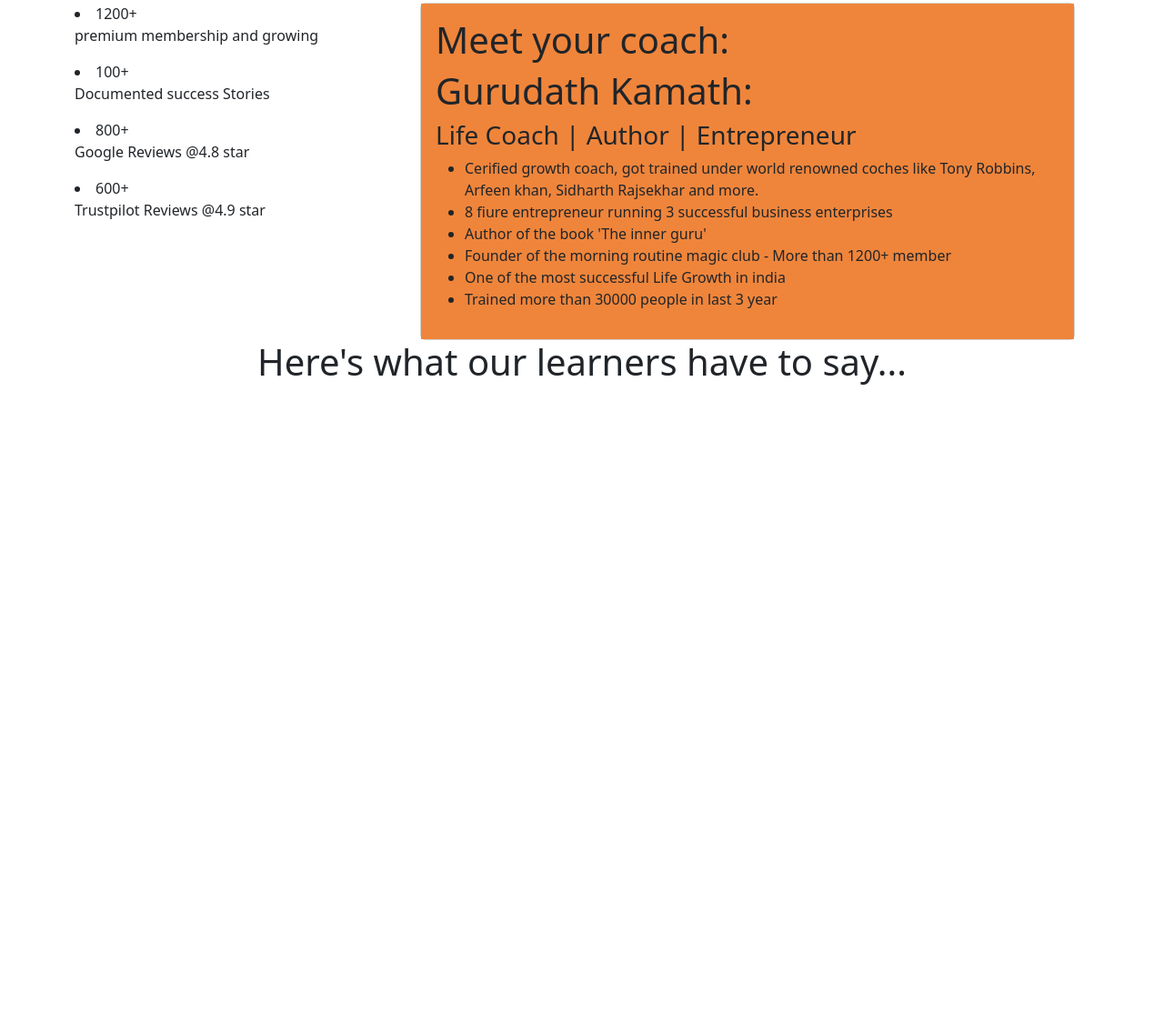
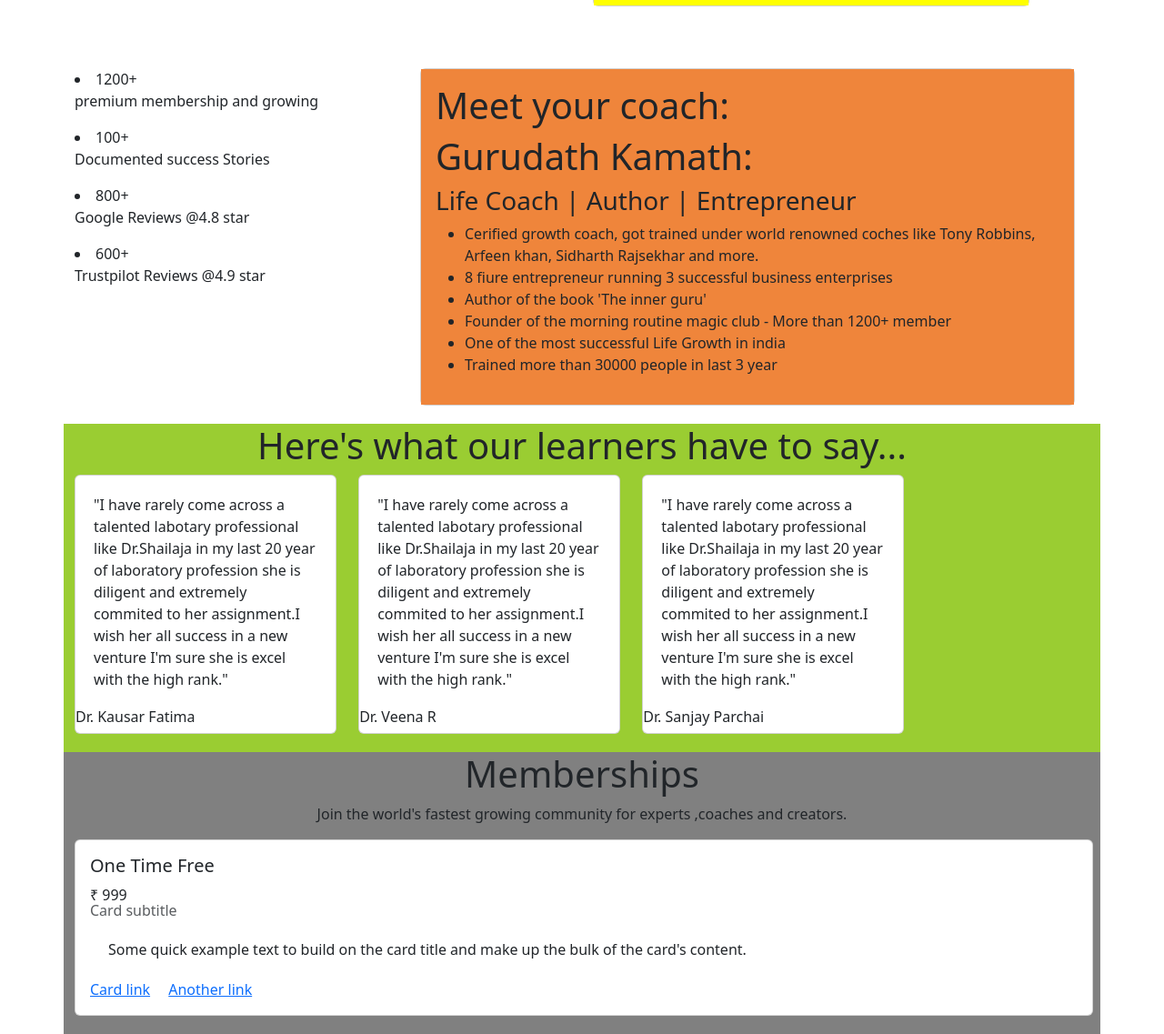
Before and after one commit to aman99x/Fleapo, a plain HTML site: page index.html in a window 1280 px wide. Shown: the part 1235-2372 px from the top of the page at 91% size. Before the commit the page ends 1665 px from the top, so only its background shows below. Drawn offline with nearby package versions, Linux system fonts and the light colour scheme.

Commit message:
update files

```diff
--- a/index.html
+++ b/index.html
@@ -204,9 +204,56 @@
         </div>
     </section>
     <section>
+        <div class="container-fluid ">
+            <div class="container newCard">
+                <h1 class="text-center">Here's what our learners have to say...</h1>
+                <div class="card" style="width: 18rem;">
+                    <div class="card-bod">
+                      <p class="card-text">"I have rarely come across a talented labotary professional like Dr.Shailaja
+                        in my last 20 year of laboratory profession she is diligent and extremely
+                        commited to her assignment.I wish her all success in a new venture I'm sure
+                        she is excel with the high rank."</p>
+                        <h6>Dr. Kausar Fatima</h6>
+                    </div>
+                </div>
+                <div class="card" style="width: 18rem;">
+                    <div class="card-bod">
+                      <p class="card-text">"I have rarely come across a talented labotary professional like Dr.Shailaja
+                        in my last 20 year of laboratory profession she is diligent and extremely
+                        commited to her assignment.I wish her all success in a new venture I'm sure
+                        she is excel with the high rank."</p>
+                        <h6>Dr. Veena R</h6>
+                    </div>
+                </div>
+                <div class="card" style="width: 18rem;">
+                    <div class="card-bod">
+                      <p class="card-text">"I have rarely come across a talented labotary professional like Dr.Shailaja
+                        in my last 20 year of laboratory profession she is diligent and extremely
+                        commited to her assignment.I wish her all success in a new venture I'm sure
+                        she is excel with the high rank."</p>
+                        <h6>Dr. Sanjay Parchai</h6>
+                    </div>
+                </div>
+            </div>
+        </div>
+    </section>
+    <section>
         <div class="container-fluid">
-            <div class="container">
-                <h1 class="text-center">Here's what our learners have to say...</h1>
+            <div class="container newOnecar">
+                <h1 class="text-center">Memberships</h1>
+                <p class="text-center">Join the world's fastest growing community for experts
+                    ,coaches and creators.
+                </p>
+                <div class="card" style="width: 70rem;">
+                    <div class="card-body">
+                      <h5 class="card-title">One Time Free</h5>
+                      <span class="rupee-symbol">&#8377; 999</span>
+                      <h6 class="card-subtitle mb-2 text-body-secondary">Card subtitle</h6>
+                      <p class="card-text">Some quick example text to build on the card title and make up the bulk of the card's content.</p>
+                      <a href="#" class="card-link">Card link</a>
+                      <a href="#" class="card-link">Another link</a>
+                    </div>
+                </div>
             </div>
         </div>
     </section>
--- a/style.css
+++ b/style.css
@@ -55,3 +55,25 @@
 .newColor{
     background-color: yellow;
 }
+
+.card {
+    display: inline-block;
+    width: calc(25% - 20px); /* Adjust width and margin values as needed */
+    margin-right: 20px;
+    margin-bottom: 20px; /* Add margin at the bottom to separate rows */
+    vertical-align: top; /* Align cards to the top of the container */
+    box-sizing: border-box; /* Include padding and borders in the width */
+  }
+
+  .card-text {
+    margin: 10px;
+    padding: 10px;
+  }
+
+  .newCard{
+    background-color: yellowgreen;
+  }
+
+  .newOnecar{
+    background-color: grey;
+  }
```
